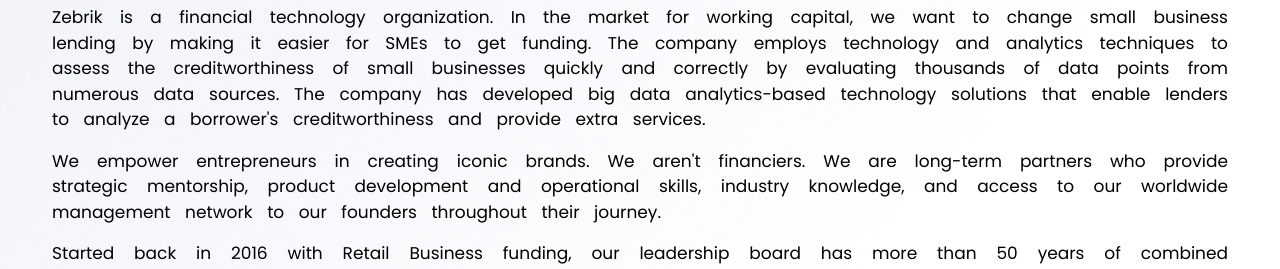
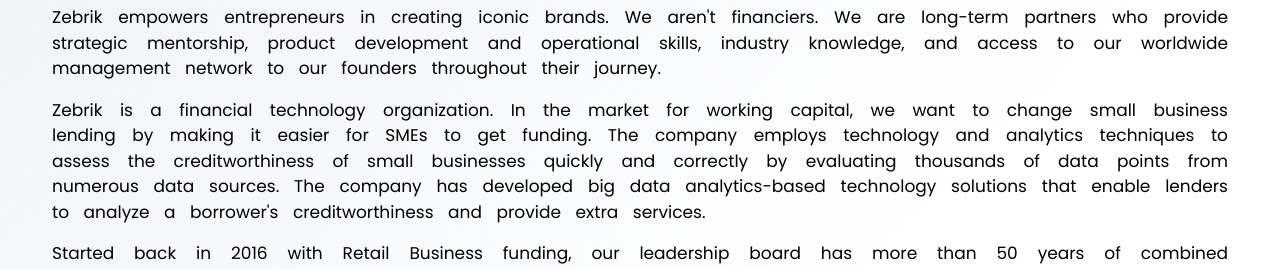
Before and after one commit to designernetcom/zebrik-web, a plain HTML site: page about-us.html in a window 1280 px wide. Shown: the part 531-800 px from the top of the page. Drawn offline with nearby package versions, Linux system fonts and the light colour scheme; a web font is replaced by a local one.

Commit message:
about content changes

```diff
--- a/about-us.html
+++ b/about-us.html
@@ -92,6 +92,13 @@
           <div class="row">
             <div class="col-md-12 mx-auto">
               <p class="pb-3" style="text-align: justify !important">
+                Zebrik empowers entrepreneurs in creating iconic brands. We
+                aren't financiers. We are long-term partners who provide
+                strategic mentorship, product development and operational
+                skills, industry knowledge, and access to our worldwide
+                management network to our founders throughout their journey.
+              </p>
+              <p class="pb-3" style="text-align: justify !important">
                 Zebrik is a financial technology organization. In the market for
                 working capital, we want to change small business lending by
                 making it easier for SMEs to get funding. The company employs
@@ -102,13 +109,7 @@
                 solutions that enable lenders to analyze a borrower's
                 creditworthiness and provide extra services.
               </p>
-              <p class="pb-3" style="text-align: justify !important">
-                We empower entrepreneurs in creating iconic brands. We aren't
-                financiers. We are long-term partners who provide strategic
-                mentorship, product development and operational skills, industry
-                knowledge, and access to our worldwide management network to our
-                founders throughout their journey.
-              </p>
+
               <p class="pb-3" style="text-align: justify !important">
                 Started back in 2016 with Retail Business funding, our
                 leadership board has more than 50 years of combined knowledge in
```
